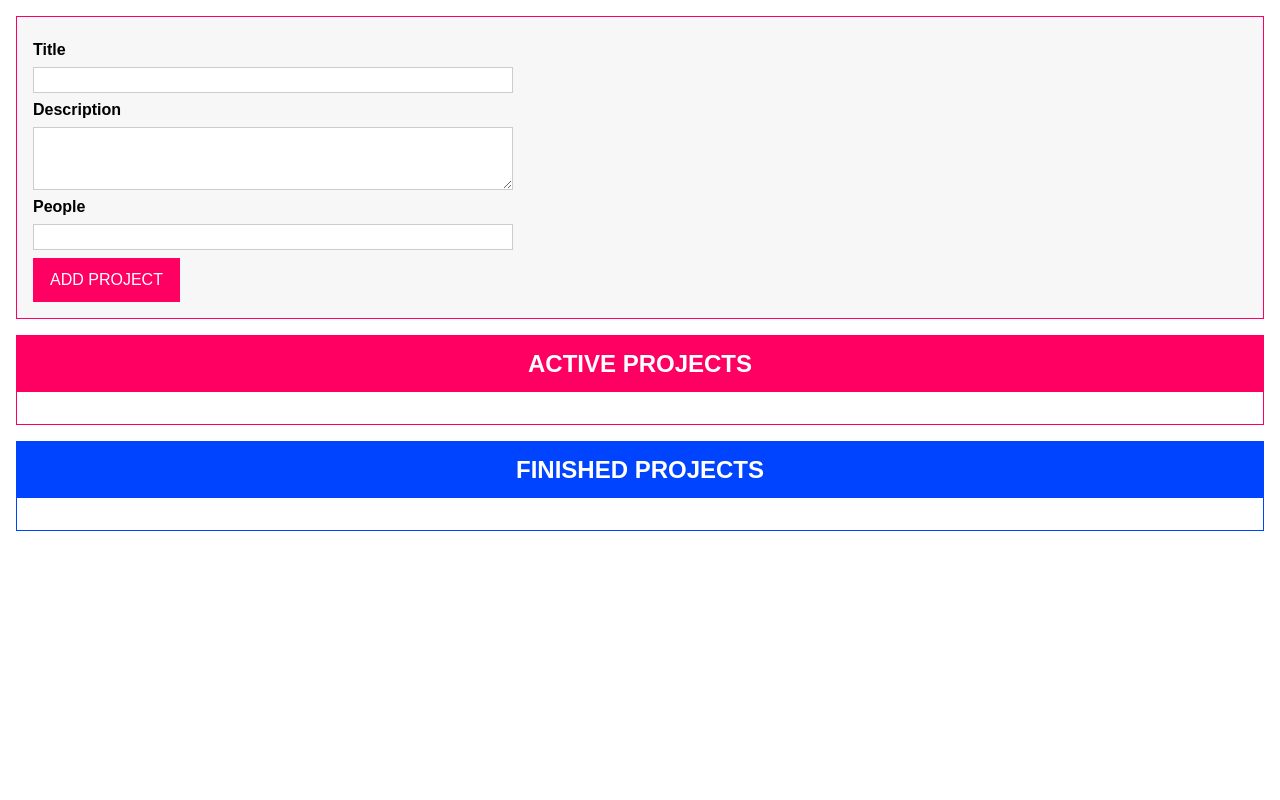
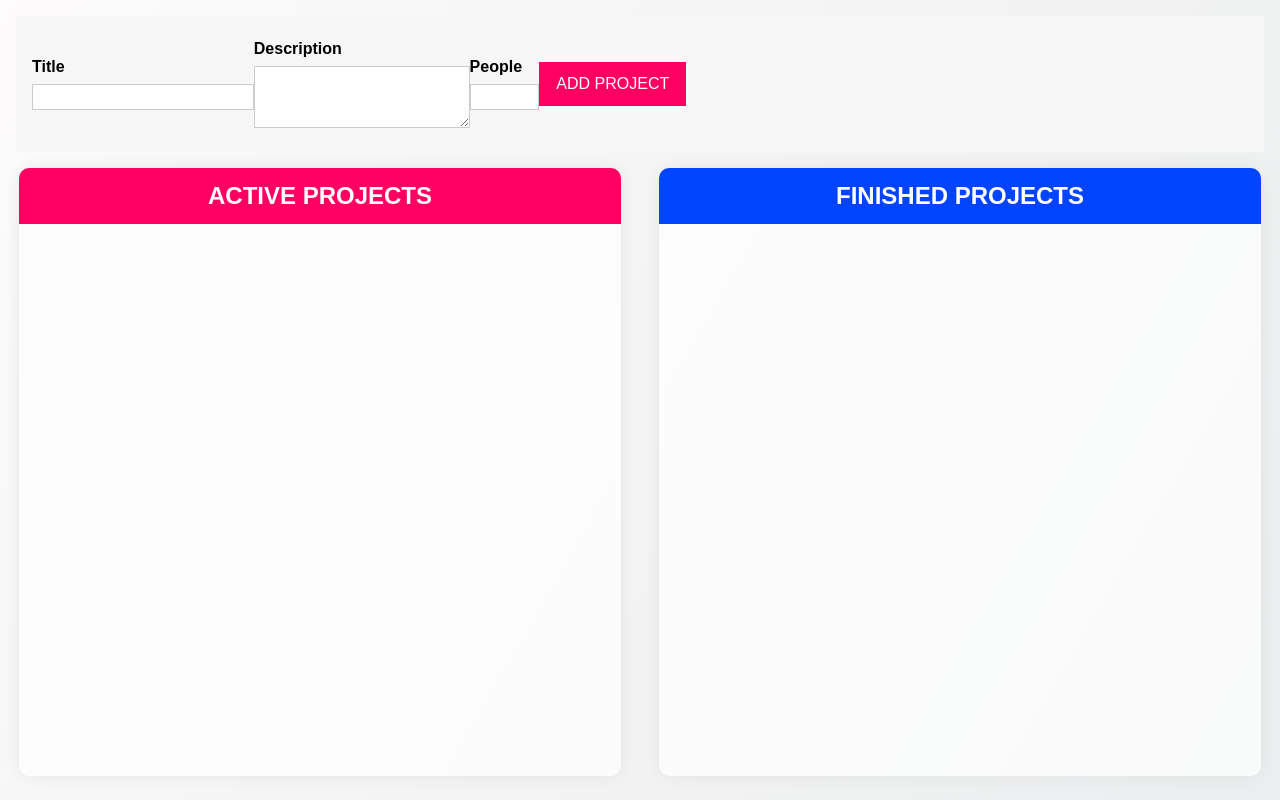
Before and after one commit to flavia3107/typescript-miniproject-3, a website built with Vite: page index.html in a window 1280 px wide. Built offline with nearby package versions, Linux system fonts and the light colour scheme.

Commit message:
MiniProject-3: Styling P1

```diff
--- a/app.css
+++ b/app.css
@@ -4,10 +4,12 @@
 
 html {
   font-family: sans-serif;
+  min-height: 100%;
 }
 
 body {
   margin: 0;
+  background-image: linear-gradient(120deg, #fdfbfb 0%, #ebedee 100%);
 }
 
 label,
@@ -56,8 +58,13 @@ button:active {
 }
 
 .projects {
-  margin: 1rem;
-  border: 1px solid #ff0062;
+  width: 47%;
+  margin: 0 auto;
+  background: #ffffffb8;
+  height: 100%;
+  overflow: hidden;
+  box-shadow: 0 0 1.25rem -0.375rem #d3d3d3;
+  border-radius: 10px;
 }
 
 .projects header {
@@ -83,8 +90,11 @@ button:active {
 
 .projects ul {
   list-style: none;
-  margin: 0;
+  margin: 1rem;
   padding: 1rem;
+  height: calc(100% - 5rem);
+  overflow: auto;
+  box-sizing: border-box;
 }
 
 .projects li {
@@ -123,6 +133,16 @@ button:active {
 #user-input {
   margin: 1rem;
   padding: 1rem;
-  border: 1px solid #ff0062;
+  display: flex;
   background: #f7f7f7;
+  align-items: center;
 }
+
+.flex-row {
+  display: flex;
+}
+
+#app {
+  height: calc(100vh - 12rem);
+  justify-content: space-between;
+}
--- a/index.html
+++ b/index.html
@@ -43,7 +43,8 @@
       <ul></ul>
     </section>
   </template>
-  <div id="app"></div>
+  <div id="form"></div>
+  <div id="app" class="flex-row"></div>
 </body>
 
 </html>
--- a/src/main.ts
+++ b/src/main.ts
@@ -23,7 +23,7 @@ class Project {
     public description: string,
     public people: number,
     public status: ProjectStatus
-  ) {}
+  ) { }
 }
 
 // Project State Management
@@ -301,7 +301,7 @@ class ProjectInput extends Component<HTMLDivElement, HTMLFormElement> {
   peopleInputElement: HTMLInputElement;
 
   constructor() {
-    super('project-input', 'app', true, 'user-input');
+    super('project-input', 'form', true, 'user-input');
     this.titleInputElement = this.element.querySelector(
       '#title'
     ) as HTMLInputElement;
@@ -318,7 +318,7 @@ class ProjectInput extends Component<HTMLDivElement, HTMLFormElement> {
     this.element.addEventListener('submit', this.submitHandler);
   }
 
-  renderContent() {}
+  renderContent() { }
 
   private gatherUserInput(): [string, string, number] | void {
     const enteredTitle = this.titleInputElement.value;
```
